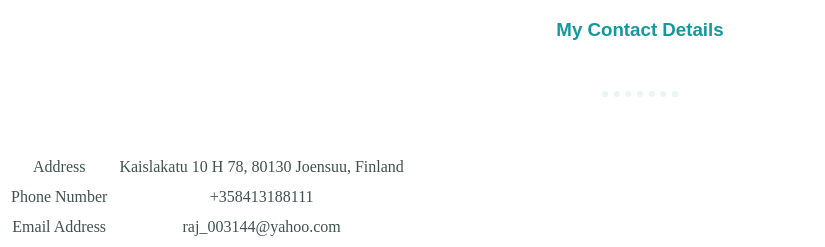
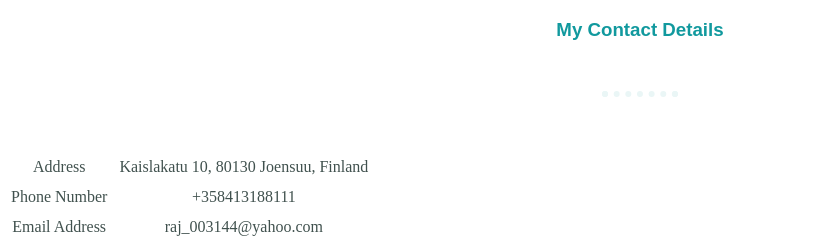
Before and after one commit to Md-JahidHossain/Visual-Web-Development, a plain HTML site: page contact.html in a window 1280 px wide. Shown: the top 247 px of the page, without its empty margins (0-825 px from the left). Drawn offline with Linux system fonts and the light colour scheme.

Commit message:
Update contact.html
Address update

```diff
--- a/contact.html
+++ b/contact.html
@@ -13,7 +13,7 @@
   <table cellspacing="10">
     <tr>
       <td>Address</td>
-      <td>Kaislakatu 10 H 78, 80130 Joensuu, Finland</td>
+      <td>Kaislakatu 10, 80130 Joensuu, Finland</td>
     </tr>
     <tr>
       <td>Phone Number</td>
```
